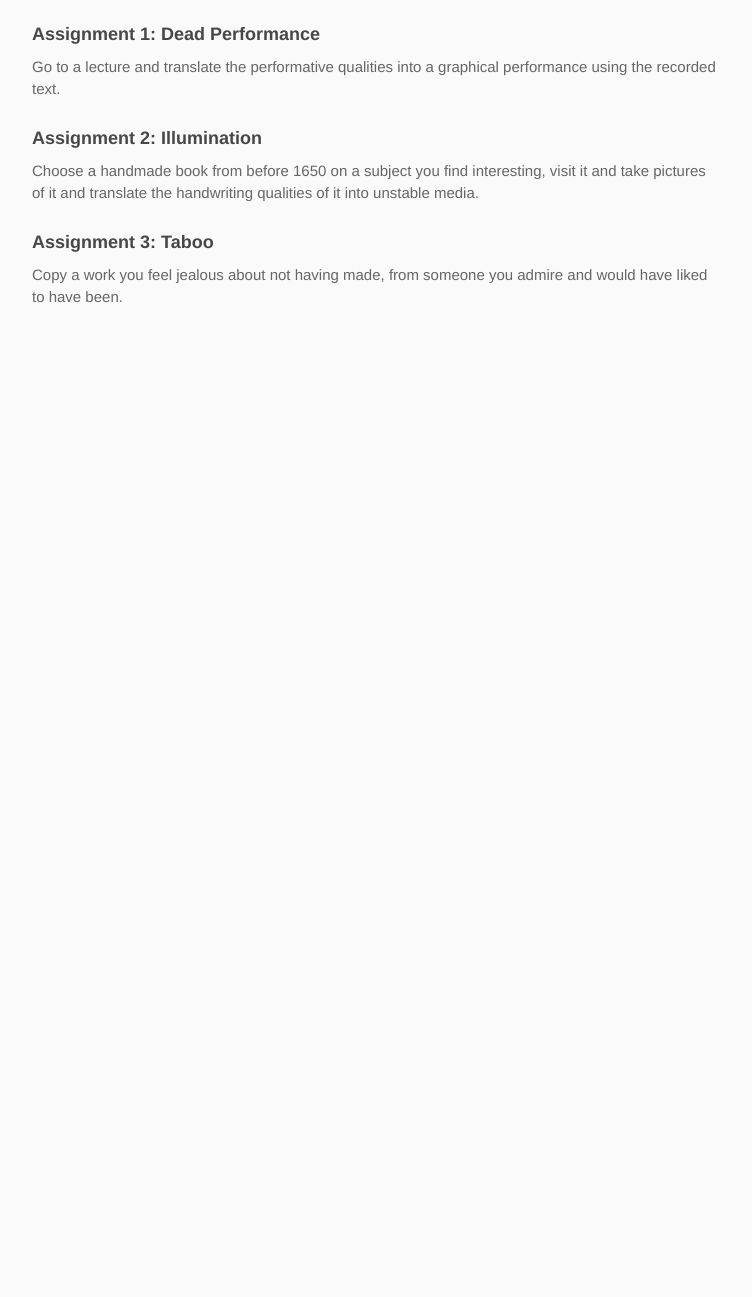
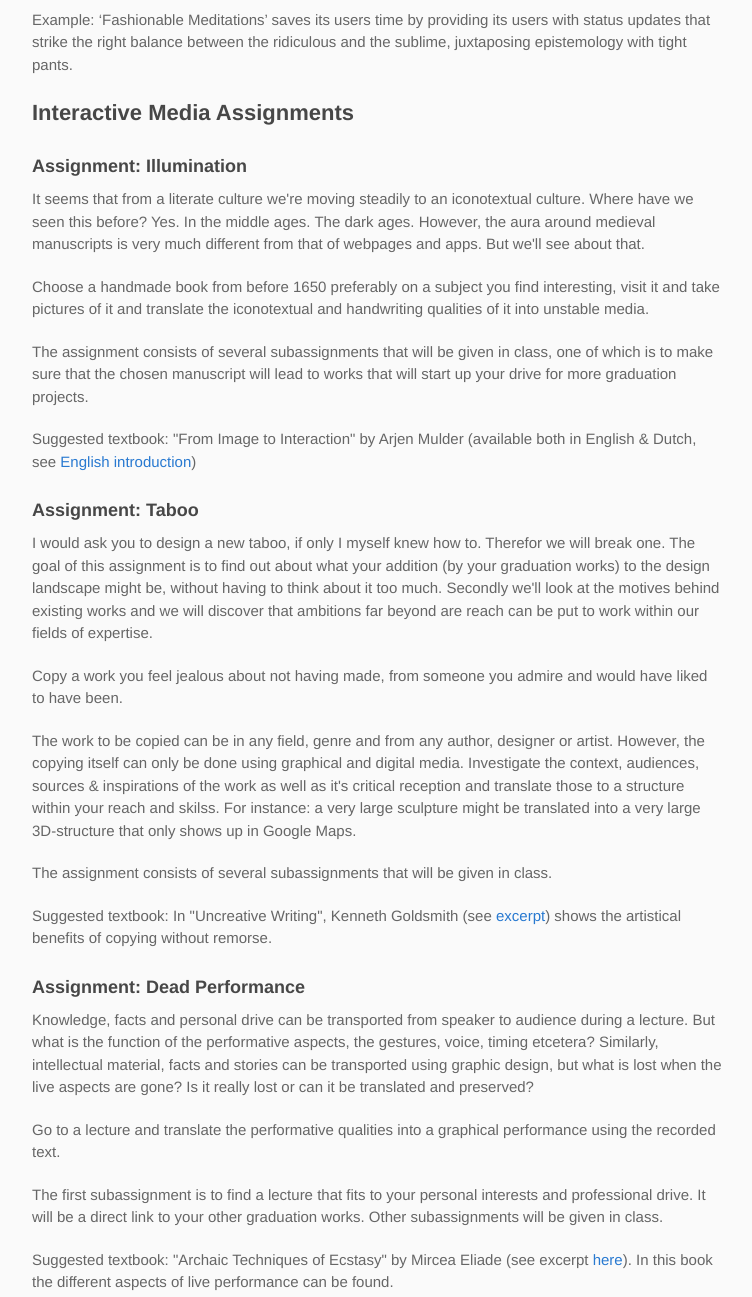
Before and after one commit to kabk/govt4-coding-and-interactive-media, a plain HTML site: page index.html in a window 1280 px wide. Shown: the part 1267-2564 px from the top of the page, without its empty margins (138-890 px from the left). Before the commit the page ends 1618 px from the top, so only its background shows below. Drawn offline with Linux system fonts and the light colour scheme.

Commit message:
Update index.html

```diff
--- a/index.html
+++ b/index.html
@@ -32,6 +32,7 @@
         <h2>Coding &amp; Interactive Media Setup</h2>
 
         <p>On this page you will find a short description of the Coding and Interactive Media assignments one can choose from. Each class will have Coding one block of the first semester and Interactive Media the other block. The exercises and assignments are designed to connect and supplement each other on both technical and conceptual levels. One needs the skills learned in each class in the other class.</p>
+        <p>It is possible to choose any of the Coding exercises and connect with any of the Interactive Media assignments. However, choose wisely, for when you first have Coding and then Interactive Media you will be asked to implement the lessons from the Coding exercise in your Interactive Media-assignment directly and when you first have Interactive Media and then Coding, you will be asked to execute your Interactive Media designs with the newly learned Coding skills.
 
          <h2>Coding Exercises</h2>
 
@@ -57,17 +58,24 @@
 
 <h2>Interactive Media Assignments</h2>
 
-<h3>Assignment 1: Dead Performance</h3>
+<h3>Assignment: Illumination</h3>
+<p>It seems that from a literate culture we're moving steadily to an iconotextual culture. Where have we seen this before? Yes. In the middle ages. The dark ages. However, the aura around medieval manuscripts is very much different from that of webpages and apps. But we'll see about that.</p>
+<p>Choose a handmade book from before 1650 preferably on a subject you find interesting, visit it and take pictures of it and translate the iconotextual and handwriting qualities of it into unstable media.</p>
+<p>The assignment consists of several subassignments that will be given in class, one of which is to make sure that the chosen manuscript will lead to works that will start up your drive for more graduation projects.</p>
+<p>Suggested textbook: "From Image to Interaction" by Arjen Mulder (available both in English & Dutch, see <a href="http://v2.nl/publishing/archive/articles/introduction-from-image-to-interaction">English introduction</a>)</p>
 
+<h3>Assignment: Taboo</h3>
+<p>I would ask you to design a new taboo, if only I myself knew how to. Therefor we will break one. The goal of this assignment is to find out about what your addition (by your graduation works) to the design landscape might be, without having to think about it too much. Secondly we'll look at the motives behind existing works and we will discover that ambitions far beyond are reach can be put to work within our fields of expertise.</p>
+<p>Copy a work you feel jealous about not having made, from someone you admire and would have liked to have been.</p>
+<p>The work to be copied can be in any field, genre and from any author, designer or artist. However, the copying itself can only be done using graphical and digital media. Investigate the context, audiences, sources & inspirations of the work as well as it's critical reception and translate those to a structure within your reach and skilss. For instance: a very large sculpture might be translated into a very large 3D-structure that only shows up in Google Maps.</p>
+<p>The assignment consists of several subassignments that will be given in class.</p>
+<p>Suggested textbook: In "Uncreative Writing", Kenneth Goldsmith (see <a href="http://www.veramaurinapress.org/pdfs/Kenneth-Goldsmith_uncreative-writing.pdf">excerpt</a>) shows the artistical benefits of copying without remorse.</p>
+
+<h3>Assignment: Dead Performance</h3>
+<p>Knowledge, facts and personal drive can be transported from speaker to audience during a lecture. But what is the function of the performative aspects, the gestures, voice, timing etcetera? Similarly, intellectual material, facts and stories can be transported using graphic design, but what is lost when the live aspects are gone? Is it really lost or can it be translated and preserved?</p>
 <p>Go to a lecture and translate the performative qualities into a graphical performance using the recorded text.</p>
-
-<h3>Assignment 2: Illumination</h3>
-
-<p>Choose a handmade book from before 1650 on a subject you find interesting, visit it and take pictures of it and translate the handwriting qualities of it into unstable media.</p>
-
-<h3>Assignment 3: Taboo</h3>
-
-<p>Copy a work you feel jealous about not having made, from someone you admire and would have liked to have been.</p>
+<p>The first subassignment is to find a lecture that fits to your personal interests and professional drive. It will be a direct link to your other graduation works. Other subassignments will be given in class.</p>
+<p>Suggested textbook: "Archaic Techniques of Ecstasy" by Mircea Eliade (see excerpt <a href="http://www.veramaurinapress.org/pdfs/Kenneth-Goldsmith_uncreative-writing.pdf">here</a>). In this book the different aspects of live performance can be found.</p>
 
 
 
```
